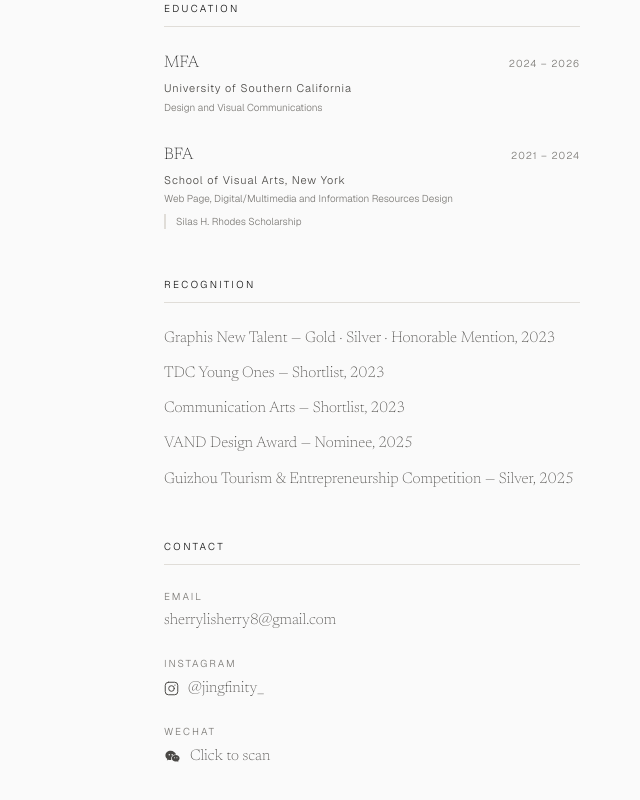
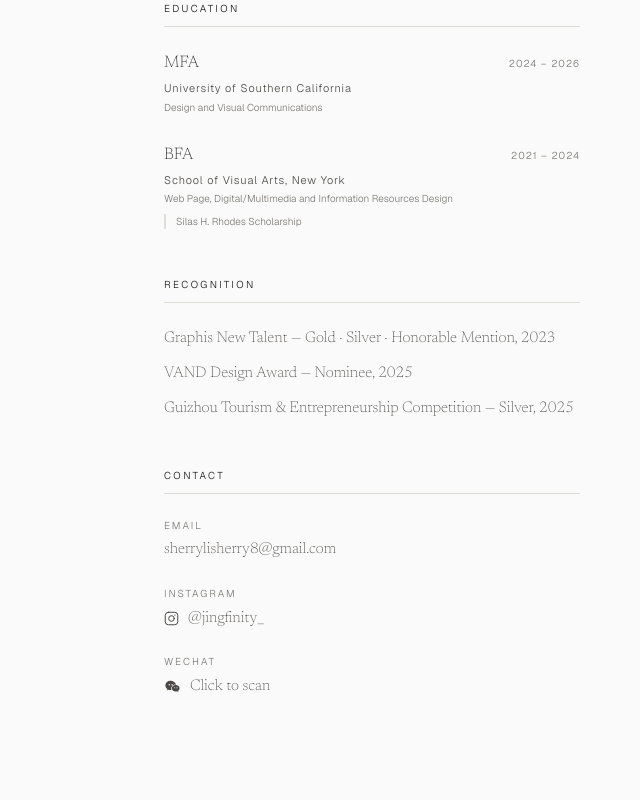
Before and after one commit to SherryLi8/zhuojing-site, a Next.js app: page /about in a window 1280 px wide. Shown: the part 1432-2232 px from the top of the page, without its empty margins (640-1280 px from the left). Built offline with nearby package versions, Linux system fonts and the light colour scheme.

Commit message:
Remove TDC and Communication Arts shortlist entries

```diff
--- a/app/about/page.tsx
+++ b/app/about/page.tsx
@@ -165,8 +165,6 @@
     ],
     recognition: [
       "Graphis New Talent — Gold · Silver · Honorable Mention, 2023",
-      "TDC Young Ones — Shortlist, 2023",
-      "Communication Arts — Shortlist, 2023",
       "VAND Design Award — Nominee, 2025",
       "Guizhou Tourism & Entrepreneurship Competition — Silver, 2025",
     ],
@@ -236,8 +234,6 @@
     ],
     recognition: [
       "Graphis 新锐人才奖 — 金奖 · 银奖 · 优秀奖，2023",
-      "TDC Young Ones — 入围，2023",
-      "Communication Arts — 入围，2023",
       "VAND Design Award — 提名，2025",
       "贵州省旅游创业大赛 — 银奖，2025",
     ],
```
